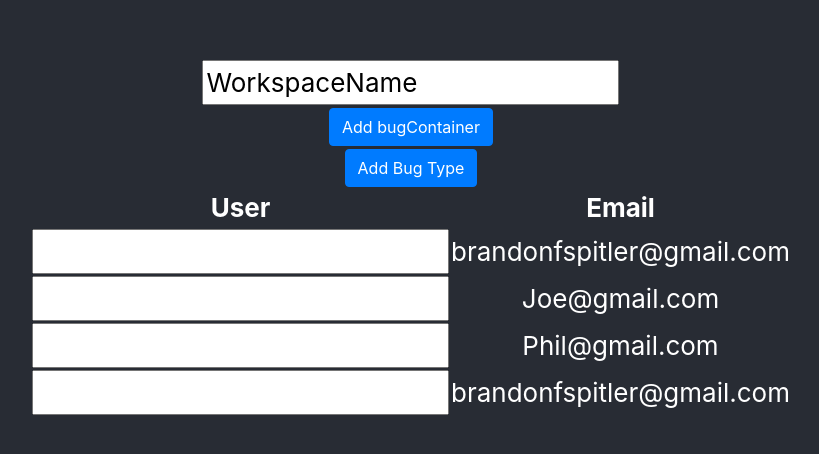
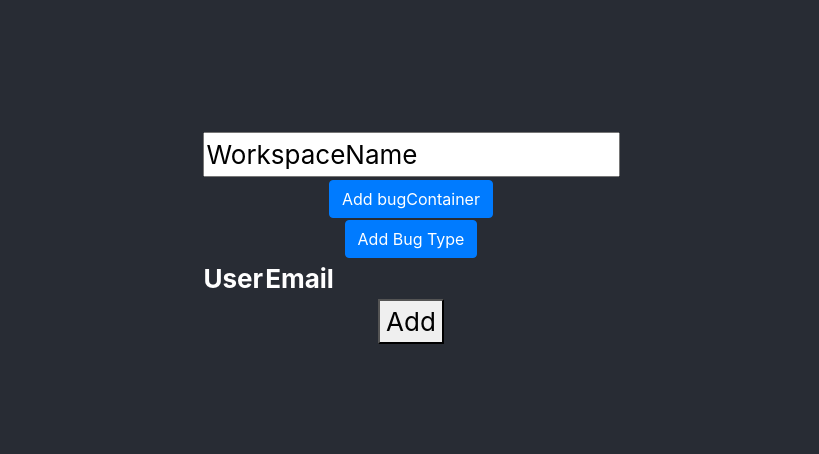
Before and after one commit to BrandonSpitler/BugTracker, a React (Create React App) app: page / in a window 1280 px wide. Shown: the part 162-616 px from the top of the page, without its empty margins (229-1048 px from the left). Built offline with nearby package versions, Linux system fonts and the light colour scheme.

Commit message:
fixxed error with refersh

```diff
--- a/src/ConfigureNewBug/users/UsersCnfg.js
+++ b/src/ConfigureNewBug/users/UsersCnfg.js
@@ -18,49 +18,37 @@ class UsersCnfg extends Component {
             TableCellType: (props) => {
                 return (
                     <td>
-                        <input></input>
+                        <input onChange={(event) => props.onChange(props.fieldName, event.target.value)}></input>
                     </td>
                 )
             }
         },
         {
             columnName: 'Email',
-            field: 'email'
+            field: 'email',
+            TableCellType: (props) => {
+                return (
+                    <td>
+                        <input onChange={(event) => props.onChange(props.fieldName, event.target.value)}></input>
+                    </td>
+                )
+            }
         }
     ]
 
-    data = [
-        {
-            user: 'Brandon',
-            email: 'brandonfspitler@gmail.com'
-        },
-        {
-            user: 'Joe',
-            email: 'Joe@gmail.com'
-        },
-        {
-            user: 'Phil',
-            email: 'Phil@gmail.com'
-        },
-        {
-            user: 'Brandon',
-            email: 'brandonfspitler@gmail.com'
-        }
-    ]
-
-    changeUser = (index, newUser) => {
-        const newUsers = this.state.Users.slice();
-        newUsers[index] = newUser;
+    onUserRowChange = (index, value) => {
+        let newTableData = this.state.Users.slice()
+        newTableData[index] = value
         this.setState({
-            Users: newUsers
+            Users: newTableData
         })
     }
 
     addUser = () => {
         const newUsers = this.state.Users.slice();
         newUsers.push({
-            name: '',
-            email: ''
+            email: '',
+            user: ''
         })
         this.setState({
             Users: newUsers
@@ -68,20 +56,13 @@ class UsersCnfg extends Component {
     }
 
     render() {
-        let Users = this.state.Users.map(
-            (value, index) => {
-                return (
-                    <UserCnfg index={index}
-                        user={value}
-                        changeUser={this.changeUser}
-                    >
-                    </UserCnfg>
-                )
-            })
         return (
 
-            <TableUX Component={{ ...defaultContainer }} columns={this.columns.slice()} tableData={this.data.slice()}>
-
+            <TableUX Component={{ ...defaultContainer }}
+                columns={this.columns.slice()}
+                tableData={this.state.Users.slice()}
+                onRowChange={this.onUserRowChange}
+                addRow={this.addUser}>
             </TableUX>
         )
 
--- a/src/UI/table-UX-Dsgn/TableUX.js
+++ b/src/UI/table-UX-Dsgn/TableUX.js
@@ -32,7 +32,7 @@ function OrderDisplayData(UXToBackgroundDataIndexs, tableData) {
     const newDisplayData = [];
     UXToBackgroundDataIndexs.forEach(
         (originalIndex, _) => {
-            newDisplayData.push(tableData[originalIndex])
+            newDisplayData.push({ ...tableData[originalIndex], key: originalIndex })
         }
     )
     return newDisplayData;
@@ -47,6 +47,9 @@ class TableUX extends Component {
     }
 
 
+    onRowChange = (index, value) => {
+        this.props.onRowChange(this.state.UXToBackgroundDataIndexs[index], value)
+    }
 
     onTableHeaderClick = (columnIndex) => {
         const newSortedColumns = this.state.sortedColumns.slice()
@@ -93,10 +96,16 @@ class TableUX extends Component {
         })
     }
 
+    addRow = () => {
+        this.props.addRow()
+    }
+
     render() {
         let displayData = OrderDisplayData(this.state.UXToBackgroundDataIndexs, this.props.tableData)
 
-        return (<Table
+        return (
+            <div>
+                <Table
                     columns={this.props.columns.slice()}
                     tableData={displayData}
                     Component={{ ...defaultContainer, TableHeaderCellType: DefaultTableHeaderRowUX }}
@@ -104,8 +113,11 @@ class TableUX extends Component {
                         onClick: this.onTableHeaderClick,
                         sortColumns: this.state.sortedColumns
                     }}
+                    onRowChange={this.onRowChange}
                 >
                 </Table >
+                <button onClick={this.addRow}>Add</button>
+            </div>
         )
     }
 }
--- a/src/UI/table-wrapper/TableCell.js
+++ b/src/UI/table-wrapper/TableCell.js
@@ -1,9 +1,12 @@
 import React from 'react'
 
 const TableCell = (props) => {
+    const onChange = (value) => {
+        props.onChange(props.fieldName, value);
+    }
 
     return (
-        <props.Component.TableCellType {...props}>
+        <props.Component.TableCellType onChange={onChange} {...props}>
             {props.value}
         </props.Component.TableCellType>
     )
--- a/src/UI/table-wrapper/TableRow.js
+++ b/src/UI/table-wrapper/TableRow.js
@@ -8,7 +8,7 @@ const TableRow = (props) => {
     const onTableCellChange = (fieldName, value) => {
         const newCellValue = { ...props.rowData };
         newCellValue[fieldName] = value;
-        props.onChange(props.dataIndex, { ...newCellValue });
+        props.onRowChange(props.dataIndex, { ...newCellValue });
     }
 
     let tableCells = (props.MapRowToCellsOverride ? props.MapRowToCellsOverride(props) : props.columns.map(
@@ -25,8 +25,9 @@ const TableRow = (props) => {
             return (
                 <TableCell  {...props}
                     onChange={onTableCellChange}
-                    key={props.rowData[column.field]}
+                    key={column.field}
                     value={props.rowData[column.field]}
+                    fieldName={column.field}
                     Component={
                         {
                             ...props.Component,
--- a/src/UI/table-wrapper/TableRows.js
+++ b/src/UI/table-wrapper/TableRows.js
@@ -6,16 +6,16 @@ const TableRows = (props) => {
     let rows = (props.MapTableDateToRows ? props.MapTableDataToRows(props) : props.tableData.map(
         (value, index) => {
             return (
-                <TableRow onChange={props.onTableRowChange} key={value.key === undefined ? index : value.key} {...props} rowData={value}>
+                <TableRow dataIndex={index} onChange={props.onTableRowChange} key={value.key === undefined ? index : value.key} {...props} rowData={value}>
                 </TableRow>
             )
         }
     ))
 
     return (
-        <props.Component.TableBodyType>
+        < props.Component.TableBodyType >
             {rows}
-        </props.Component.TableBodyType>
+        </props.Component.TableBodyType >
     )
 }
 
```
Lines whose indentation alone changed are shown as unchanged.
